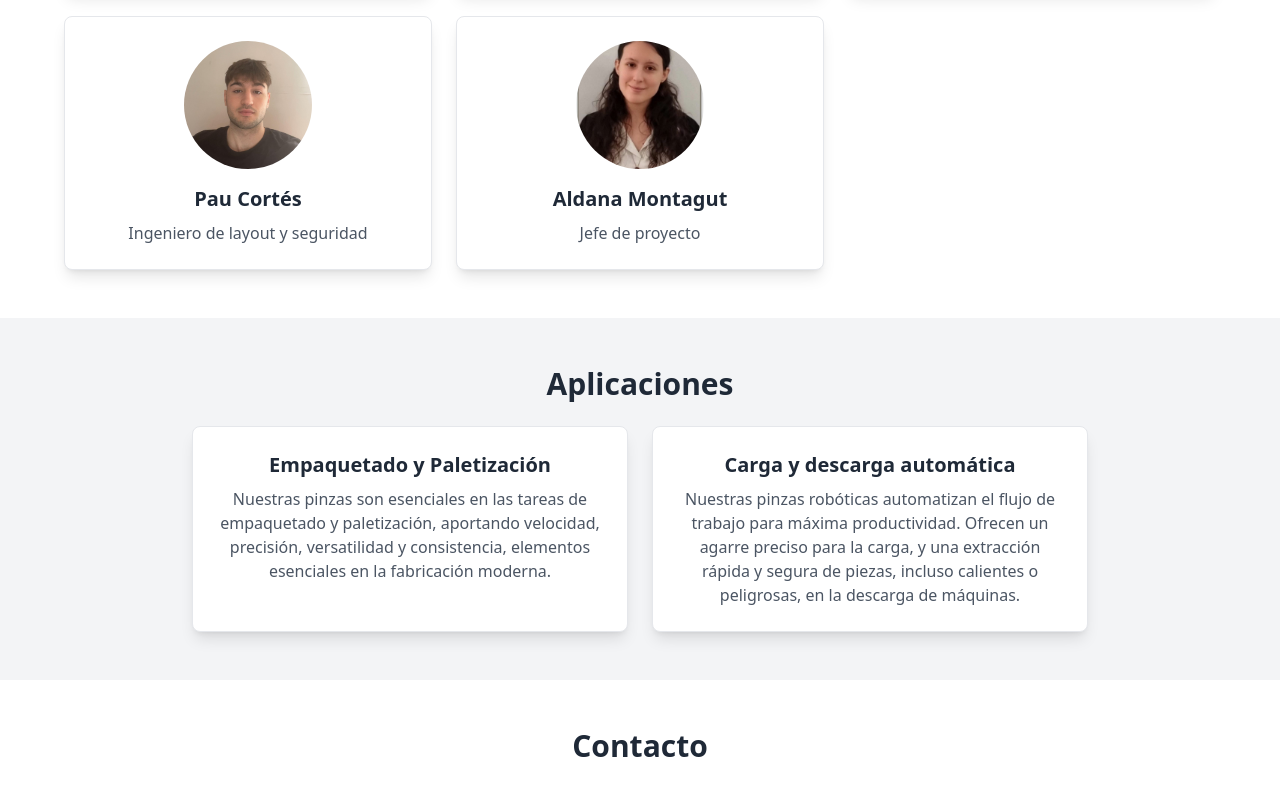
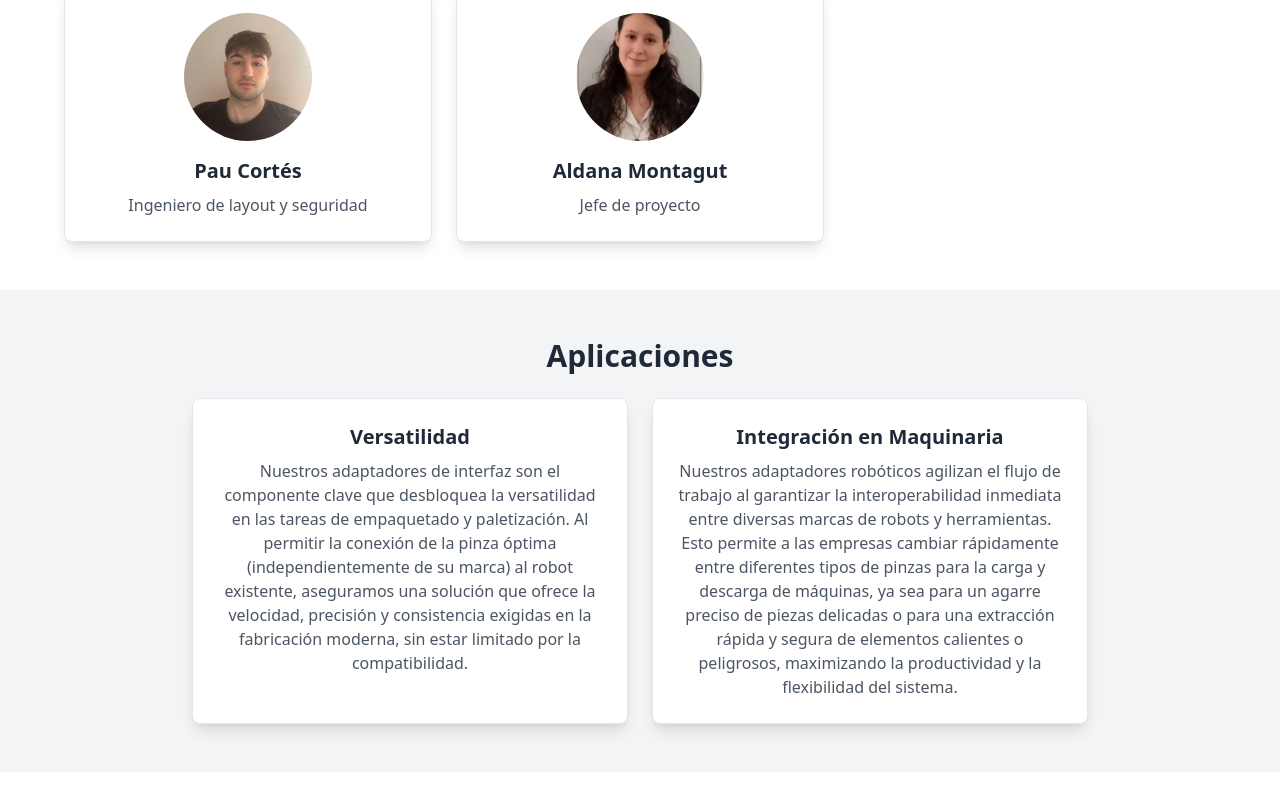
Before and after one commit to AlexLlorensMartienz/axis, a plain HTML site: page index.html in a window 1280 px wide. Shown: the part 2000-2785 px from the top of the page. Drawn offline with nearby package versions, Linux system fonts and the light colour scheme.

Commit message:
Update index.html

```diff
--- a/index.html
+++ b/index.html
@@ -139,7 +139,7 @@
         <section id="proyecto" class="p-12 bg-gray-100">
             <h3 class="text-3xl font-semibold mb-6 text-center">Nuestro Proyecto</h3>
             <p class="max-w-4xl mx-auto text-center text-lg mb-8">
-                Axis Robotics diseña y produce pinzas de dos dedos con accionamiento neumático, una solución esencial para la automatización de la manipulación de piezas. Estas pinzas están meticulosamente diseñadas para ofrecer un equilibrio óptimo entre fuerza de agarre, velocidad operativa y repetibilidad. Se orientan específicamente a mejorar la eficiencia en procesos de empaquetado y paletización, así como en la carga y descarga automatizada de máquinas, actuando como un componente versátil y robusto en cualquier celda robótica.
+                Axis Robotics diseña y produce adaptadores de interfaz universales, la solución esencial para maximizar la versatilidad de su celda robótica. Nuestro componente innovador permite la combinación fluida de pinzas de diferentes marcas con una amplia gama de robots industriales. Estos adaptadores están meticulosamente diseñados para ofrecer un acoplamiento rápido, preciso y robusto, asegurando la perfecta integración de la fuerza de agarre, la velocidad operativa y la repetibilidad de la herramienta.
             </p>
             <div class="flex justify-center gap-6 max-w-4xl mx-auto">
                 <img src="assets/claw_1.jpg" alt="Pinza neumática - Vista 1" class="w-64 h-48 object-contain rounded-lg shadow-lg clickable-image" onclick="openModal('assets/claw_1.jpg')" />
@@ -208,9 +208,9 @@
                 <!-- Empaquetado y Paletizacion -->
                 <div class="bg-white border border-gray-200 rounded-lg shadow-lg rounded-2xl">
                     <div class="p-4 p-6 text-center">
-                        <h4 class="text-xl font-bold mb-2">Empaquetado y Paletización</h4>
+                        <h4 class="text-xl font-bold mb-2">Versatilidad</h4>
                         <p class="text-gray-600">
-                            Nuestras pinzas son esenciales en las tareas de empaquetado y paletización, aportando velocidad, precisión, versatilidad y consistencia, elementos esenciales en la fabricación moderna.
+                            Nuestros adaptadores de interfaz son el componente clave que desbloquea la versatilidad en las tareas de empaquetado y paletización. Al permitir la conexión de la pinza óptima (independientemente de su marca) al robot existente, aseguramos una solución que ofrece la velocidad, precisión y consistencia exigidas en la fabricación moderna, sin estar limitado por la compatibilidad.
                         </p>
                     </div>
                 </div>
@@ -218,9 +218,9 @@
                 <!-- Carga y descarga automática -->
                 <div class="bg-white border border-gray-200 rounded-lg shadow-lg rounded-2xl">
                     <div class="p-4 p-6 text-center">
-                        <h4 class="text-xl font-bold mb-2">Carga y descarga automática</h4>
+                        <h4 class="text-xl font-bold mb-2">Integración en Maquinaria</h4>
                         <p class="text-gray-600">
-                            Nuestras pinzas robóticas automatizan el flujo de trabajo para máxima productividad. Ofrecen un agarre preciso para la carga, y una extracción rápida y segura de piezas, incluso calientes o peligrosas, en la descarga de máquinas.
+                            Nuestros adaptadores robóticos agilizan el flujo de trabajo al garantizar la interoperabilidad inmediata entre diversas marcas de robots y herramientas. Esto permite a las empresas cambiar rápidamente entre diferentes tipos de pinzas para la carga y descarga de máquinas, ya sea para un agarre preciso de piezas delicadas o para una extracción rápida y segura de elementos calientes o peligrosos, maximizando la productividad y la flexibilidad del sistema.
                         </p>
                     </div>
                 </div>
```
